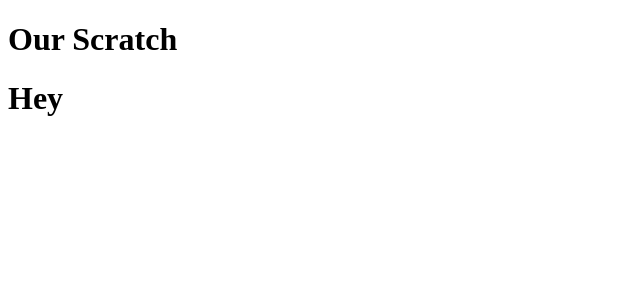
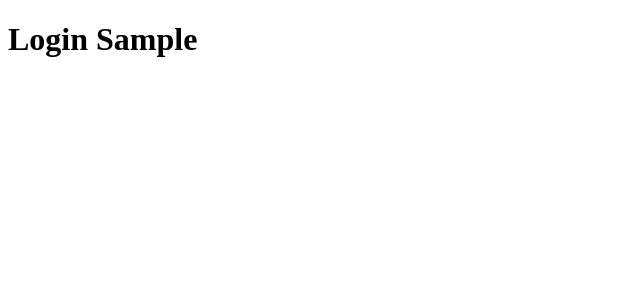
Before and after one commit to scooby-gang-7/iteration, a React app: page / in a window 1280 px wide. Shown: the top 300 px of the page, without its empty margins (0-640 px from the left). Built offline with nearby package versions, Linux system fonts and the light colour scheme.

Commit message:
shared component as test

```diff
--- a/client/App.jsx
+++ b/client/App.jsx
@@ -6,11 +6,19 @@ import {
     Link,
     Navigate
   } from "react-router-dom";
+import './stylesheets/styles.css'
+import Login from "./components/login"
 
-  const App = () => {
+function appTheme () {
+    const pageStyle = {
+        color: 'white'
+    }
+}
+
+const App = () => {
     return (
         <div id="header">
-            <h1>Our Scratch</h1>
+            <Login />
         </div>
     );
 }
--- /dev/null
+++ b/client/components/login.js
@@ -0,0 +1,11 @@
+import React from "react";
+
+function login() {
+  return (
+    <div>
+      <h1>Login Sample</h1>
+    </div>
+  )
+};
+
+export default login;
--- a/client/index.html
+++ b/client/index.html
@@ -8,6 +8,5 @@
 </head>
 <body>
   <div id="root"></div>
-  <h1>Hey</h1>
 </body>
 </html>
```
